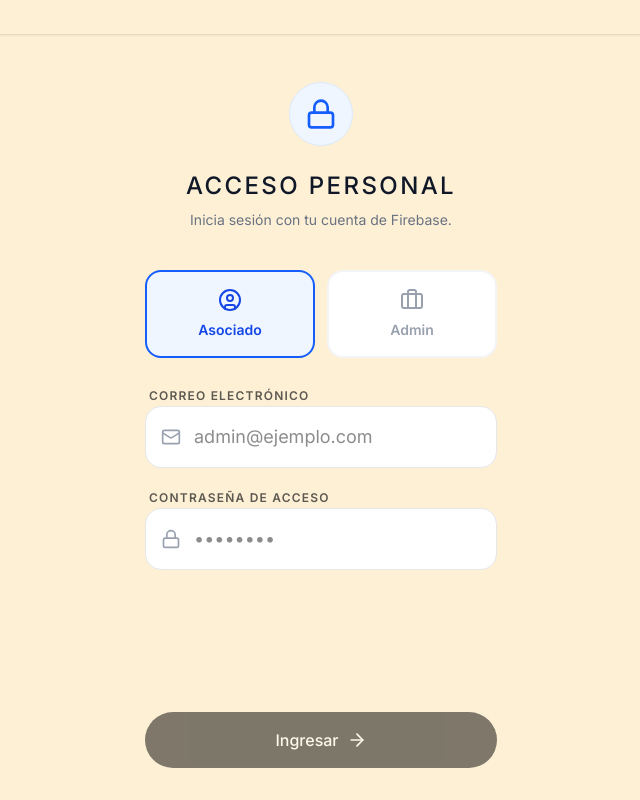
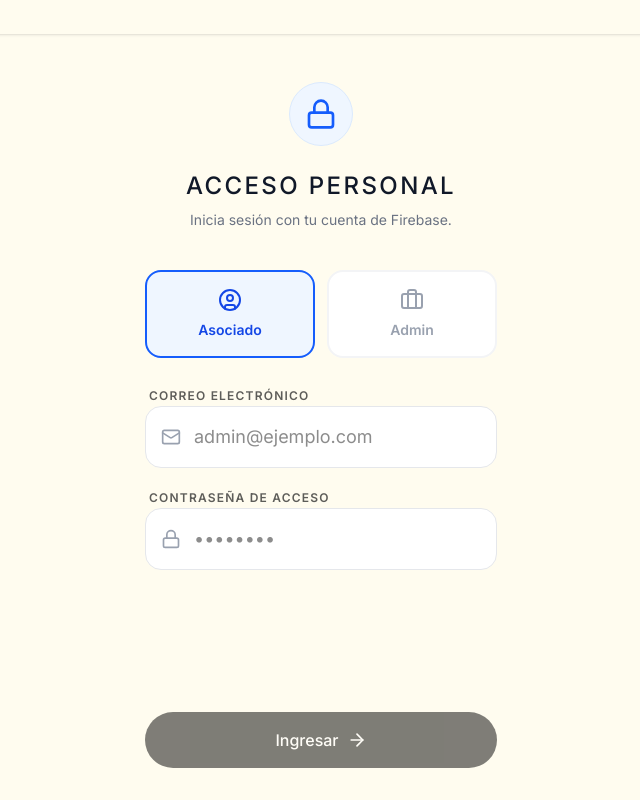
Before and after one commit to oropezamaximiliano9-ctrl/SomosLav, a React (Vite) app: page /login in a window 1280 px wide. Shown: the whole page, without its empty margins (319-959 px from the left). Built offline with nearby package versions, Linux system fonts and the light colour scheme; no server answers; the database is empty; a web font is replaced by a local one.

Commit message:
style: update primary background color
Change the brand background color hex code from #fdf0d5 to #FFFCEF across the application and manifest.

```diff
--- a/index.html
+++ b/index.html
@@ -7,7 +7,7 @@
 
     <!-- PWA & Mobile Capabilities -->
     <link rel="manifest" href="/manifest.json" />
-    <meta name="theme-color" content="#fdf0d5" />
+    <meta name="theme-color" content="#FFFCEF" />
     <meta name="mobile-web-app-capable" content="yes" />
     <meta name="apple-mobile-web-app-capable" content="yes" />
     <meta name="apple-mobile-web-app-status-bar-style" content="black-translucent" />
@@ -17,7 +17,7 @@
 
     <link rel="preload" as="image" href="https://i.ibb.co/VcVSqJbP/A5-DFA592-E652-4373-9358-BA9-DC228-E0-D7.webp" type="image/webp">
   </head>
-  <body class="bg-[#fdf0d5] text-slate-900 antialiased selection:bg-blue-100 selection:text-blue-900">
+  <body class="bg-[#FFFCEF] text-slate-900 antialiased selection:bg-blue-100 selection:text-blue-900">
     <div id="root"></div>
     <script type="module" src="/src/main.tsx"></script>
   </body>
--- a/src/App.tsx
+++ b/src/App.tsx
@@ -128,13 +128,13 @@ function AppContent() {
     'flex',
     'flex-col',
     'overflow-x-hidden',
-    'bg-[#fdf0d5]',
+    'bg-[#FFFCEF]',
     'touch-pan-y',
     isLandingPage ? 'h-full overflow-y-auto overscroll-y-contain' : 'min-h-full overflow-y-auto'
   ].join(' ');
 
   const headerClasses =
-    'sticky top-0 w-full z-50 transition-all duration-200 select-none bg-[#fdf0d5] text-gray-900 shadow-sm';
+    'sticky top-0 w-full z-50 transition-all duration-200 select-none bg-[#FFFCEF] text-gray-900 shadow-sm';
 
   const innerNavClasses =
     'max-w-sm mx-auto px-4 h-[34px] relative flex items-center justify-center space-x-1.5';
--- a/src/index.css
+++ b/src/index.css
@@ -30,7 +30,7 @@
 
 html, body {
   font-family: var(--font-sans);
-  background-color: #FDF0D5 !important;
+  background-color: #FFFCEF !important;
   color: #1a1a1a;
   height: 100%;
   margin: 0;
@@ -283,7 +283,7 @@ body.sheet-scroll-locked #app-scroll-container {
   width: 100%;
   display: flex;
   flex-direction: column;
-  background-color: #FDF0D5;
+  background-color: #FFFCEF;
   color: #1a1a1a;
   letter-spacing: -0.02em;
 }
```
Also changed, not shown: public/manifest.json, 1 other file (tests, documents, lock files or other folders).
